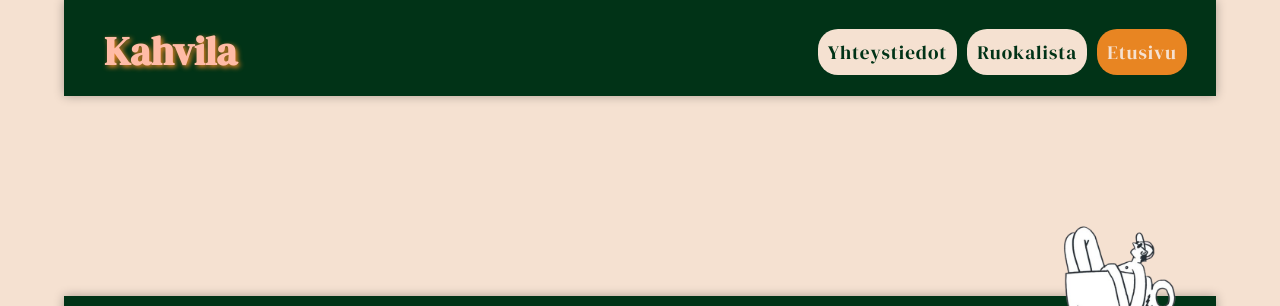
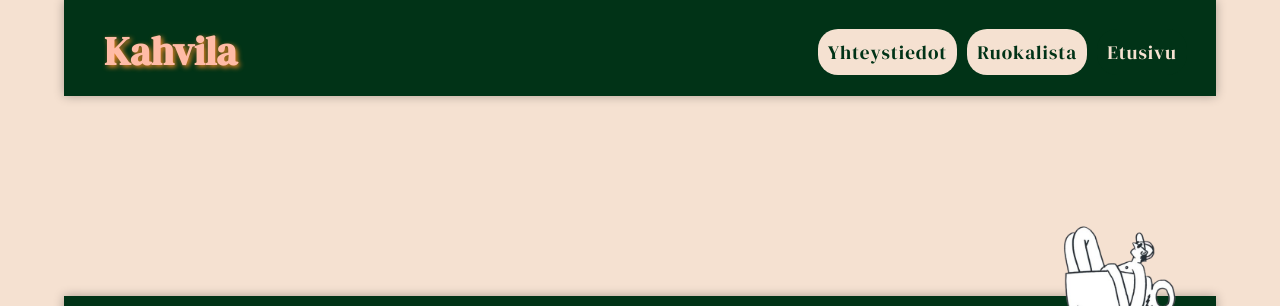
Before and after one commit to elinaasa/UIUX23projekti, a plain HTML site: page index.html in a window 1280 px wide. In both pictures the pointer is over the link "Etusivu". Shown: the top 306 px of the page. Drawn offline with Linux system fonts and the light colour scheme.

Commit message:
etusivun linkkiefektit lisätty

```diff
--- a/styles.css
+++ b/styles.css
@@ -50,9 +50,9 @@ nav a {
 nav a:hover {
   color: var(--valkoinen);
   background-color: var(--vihrea);
-  box-shadow: inset 100px 0 0 0 var(--oranssi);}
+  box-shadow: inset 100px 0 0 0 var(--vihrea);}
 nav a:active {
-  background-color: var(--valkoinen);
+  color: var(--oranssi);
 }
 .chili {
   width: 200px;
```
